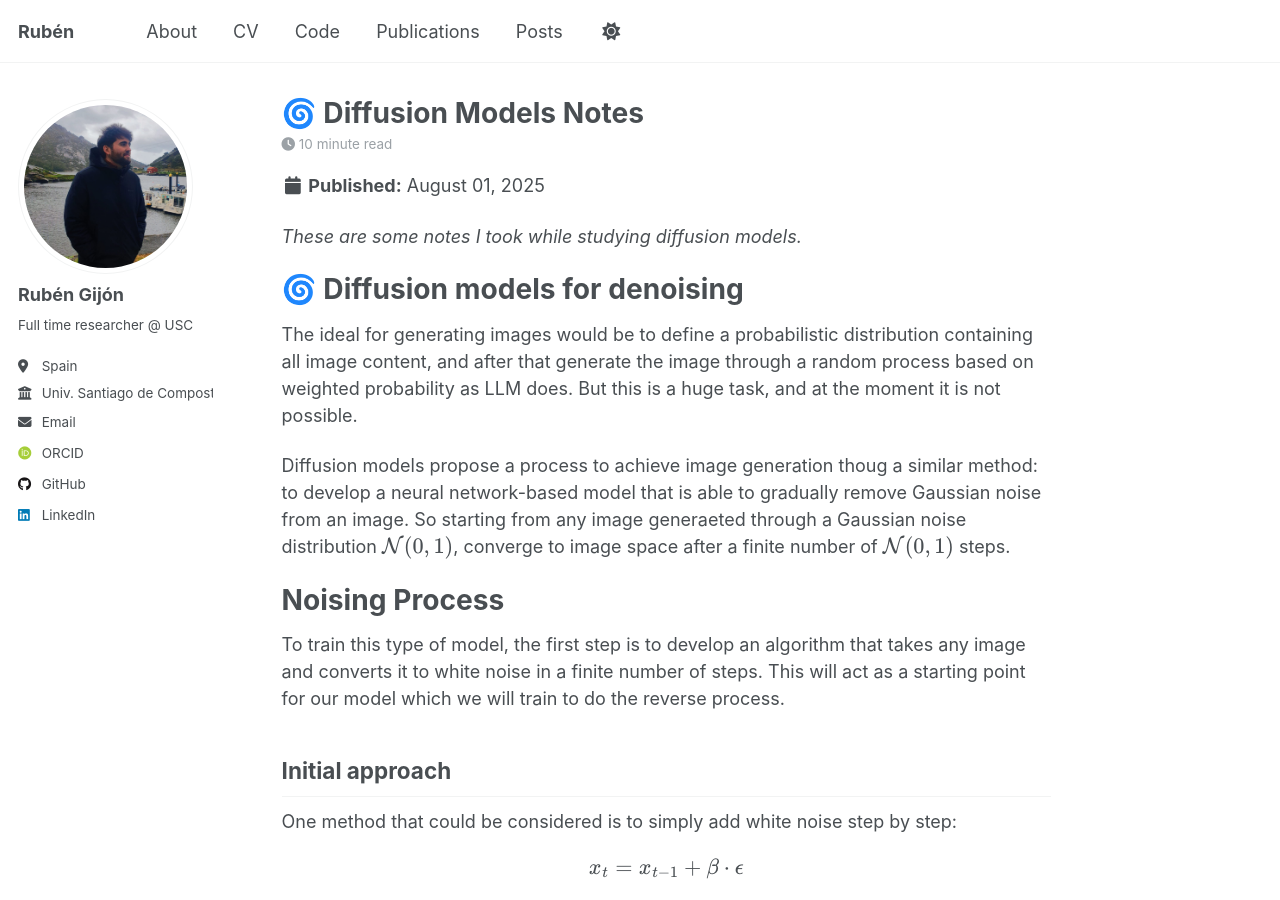
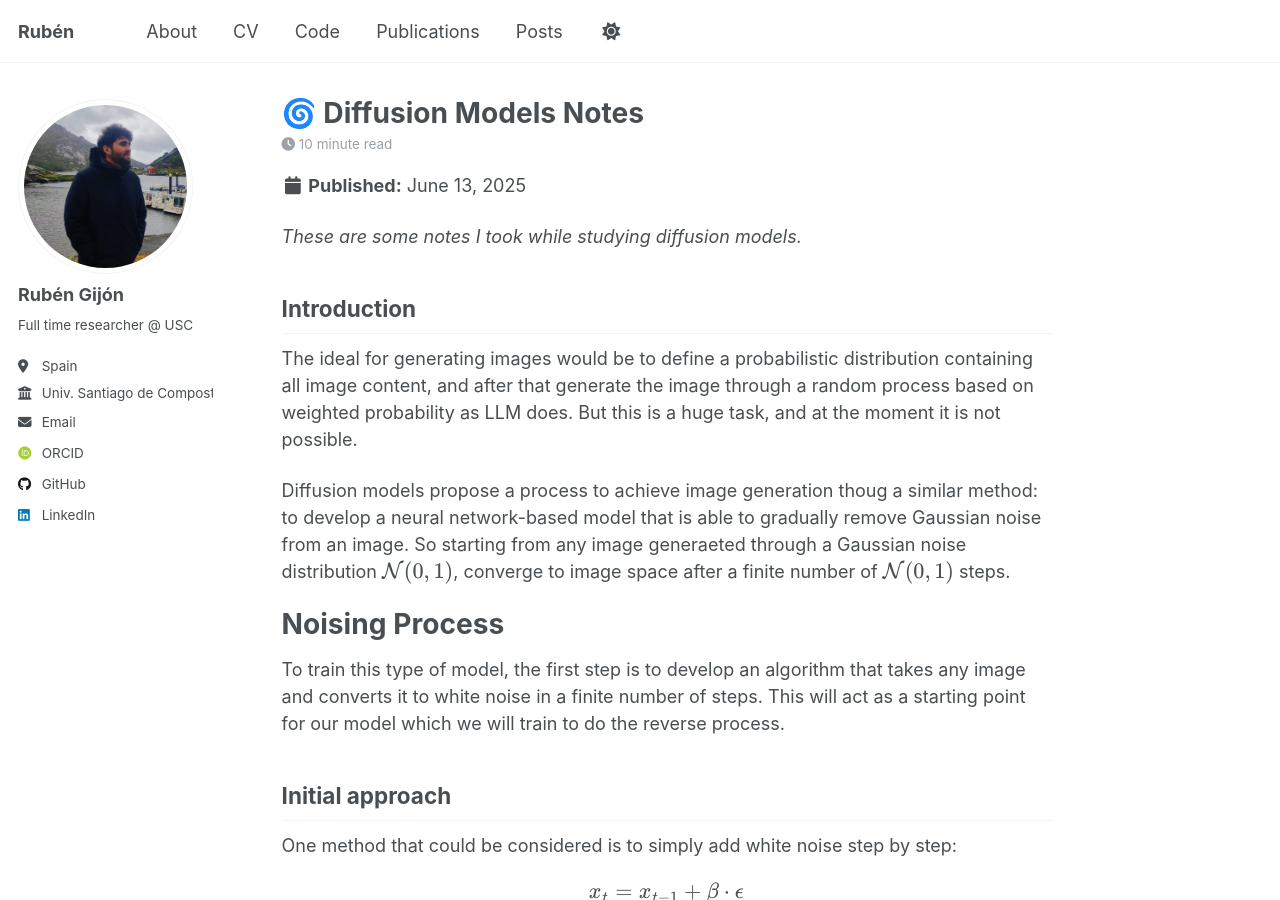
Before and after one commit to rubzip/rubzip.github.io, a Jekyll site: the page built from _posts/2025-08-01-diffusion.md, in a window 1280 px wide and 900 px high. Built offline with Jekyll 4.4.1, drawn with Linux system fonts in a browser that asks for light colours; some web fonts are replaced; a script that is not in the unit is left out.

Commit message:
Small Updates

```diff
--- a/_posts/2025-08-01-diffusion.md
+++ b/_posts/2025-08-01-diffusion.md
@@ -1,6 +1,6 @@
 ---
 title: '🌀 Diffusion Models Notes'
-date: 2025-08-01
+date: 2025-06-13
 permalink: /posts/2025/08/diffusion/
 tags:
   - deep learning
@@ -9,8 +9,7 @@ tags:
 ---
 *These are some notes I took while studying diffusion models.*
 
-# 🌀 Diffusion models for denoising
-
+## Introduction
 The ideal for generating images would be to define a probabilistic distribution containing all image content, and after that generate the image through a random process based on weighted probability as LLM does. But this is a huge task, and at the moment it is not possible.
 
 Diffusion models propose a process to achieve image generation thoug a similar method: to develop a neural network-based model that is able to gradually remove Gaussian noise from an image. So starting from any image generaeted through a Gaussian noise distribution $$\mathcal{N}(0, 1)$$, converge to image space after a finite number of $$\mathcal{N}(0, 1)$$ steps.
```
Also changed, not shown: _pages/about.md (+1 -1 lines).
